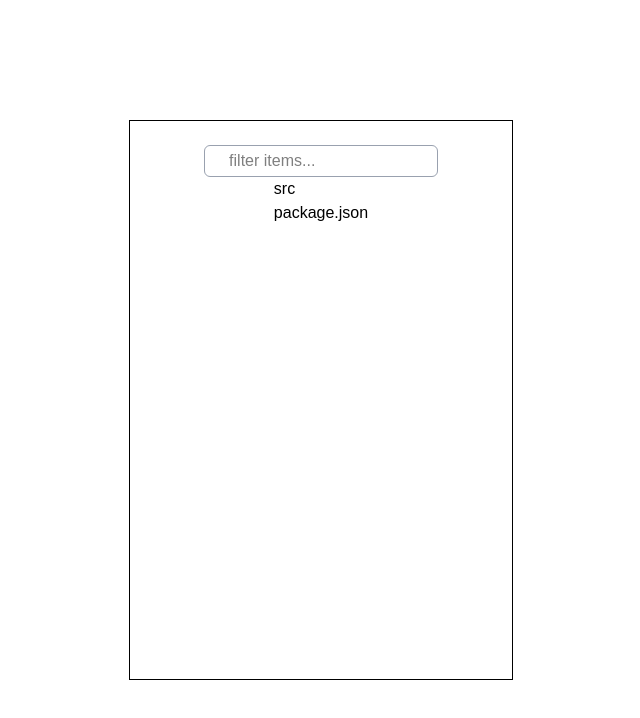
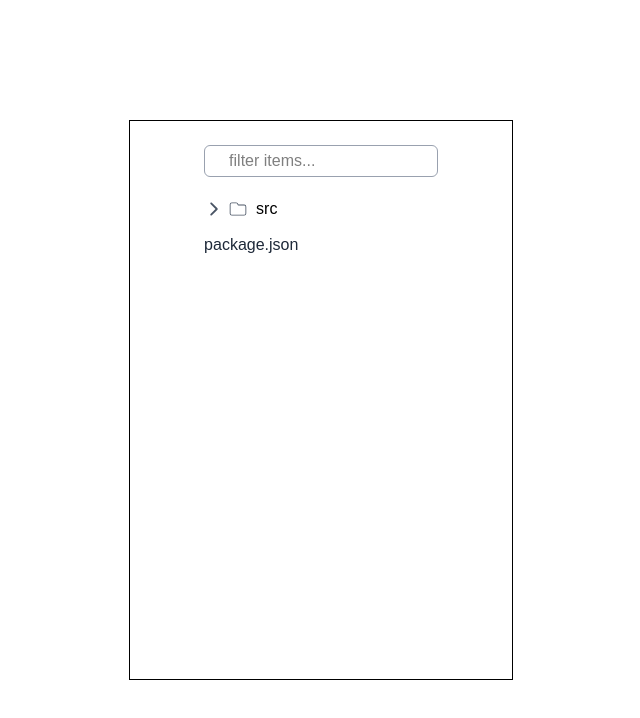
Before and after one commit to 2201monesh/components, a React (Vite) app: page / in a window 1280 px wide. Shown: the top 718 px of the page, without its empty margins (319-959 px from the left). Built offline with nearby package versions, Linux system fonts and the light colour scheme.

Commit message:
Basic structure added in tree node

```diff
--- a/src/components/fileComponents/FileComponents.jsx
+++ b/src/components/fileComponents/FileComponents.jsx
@@ -30,7 +30,8 @@ function FileComponents() {
 
   return (
     <div className="w-[30%] h-[70%] border flex items-center flex-col p-6">
-      <div className="w-[70%] h-8 border rounded-md px-3 py-2 outline-none border-gray-400 flex items-center">
+      <div className="w-[70%] flex flex-col h-[100%]">
+        <div className="w-[100%] h-8 border rounded-md px-3 py-2 outline-none border-gray-400 flex items-center mb-4">
           <Filter className="text-gray-500 mr-2" size={18} />
           <input
             type="text"
@@ -38,10 +39,11 @@ function FileComponents() {
             placeholder="filter items..."
           />
         </div>
-      <div>
+        <div className="cursor-pointer">
           {fileStructure.map((item, index) => (
             <TreeNode key={index} node={item} />
           ))}
+        </div>
       </div>
     </div>
   );
--- a/src/components/fileComponents/TreeNode.jsx
+++ b/src/components/fileComponents/TreeNode.jsx
@@ -1,9 +1,56 @@
-import React from "react";
+import React, { useState } from "react";
+import { Folder, FolderOpen, FileText } from "lucide-react";
+import { LuFolderOpen } from "react-icons/lu";
+import { CiFolderOn } from "react-icons/ci";
+import { IoIosArrowForward } from "react-icons/io";
+import { IoIosArrowDown } from "react-icons/io";
 
-function TreeNode({ node }) {
+function TreeNode({ node, level = 0 }) {
+  const [isOpen, setIsOpen] = useState(false);
+
+  const paddingLeft = `${level * 16}px`;
+
+  if (node.type == "file") {
+    return (
+      <div
+        className="flex items-center gap-2 mb-1 text-gray-800 hover:bg-gray-100 rounded-md py-1 px-2"
+        style={{ paddingLeft }}
+      >
+        <p className="text-md">{node.name}</p>
+      </div>
+    );
+  }
+
   return (
-    <div>
-      <p className="text-black">{node.name}</p>
+    <div className="mb-1">
+      <div
+        className="flex items-center hover:bg-gray-100 rounded-md py-1 px-2"
+        style={{ paddingLeft }}
+        onClick={() => setIsOpen((prev) => !prev)}
+      >
+        <span className="mr-1">
+          {isOpen ? (
+            <IoIosArrowDown className="text-gray-600" size={20} />
+          ) : (
+            <IoIosArrowForward className="text-gray-600" size={20} />
+          )}
+        </span>
+        <span className="mr-2">
+          {isOpen ? (
+            <LuFolderOpen className="text-gray-600" size={20} />
+          ) : (
+            <CiFolderOn className="text-gray-600" size={20} />
+          )}
+        </span>
+        <p>{node.name}</p>
+      </div>
+      {isOpen && (
+        <div>
+          {node.children.map((child, index) => (
+            <TreeNode key={index} node={child} level={level + 1} />
+          ))}
+        </div>
+      )}
     </div>
   );
 }
```
Lines whose indentation alone changed are shown as unchanged.
